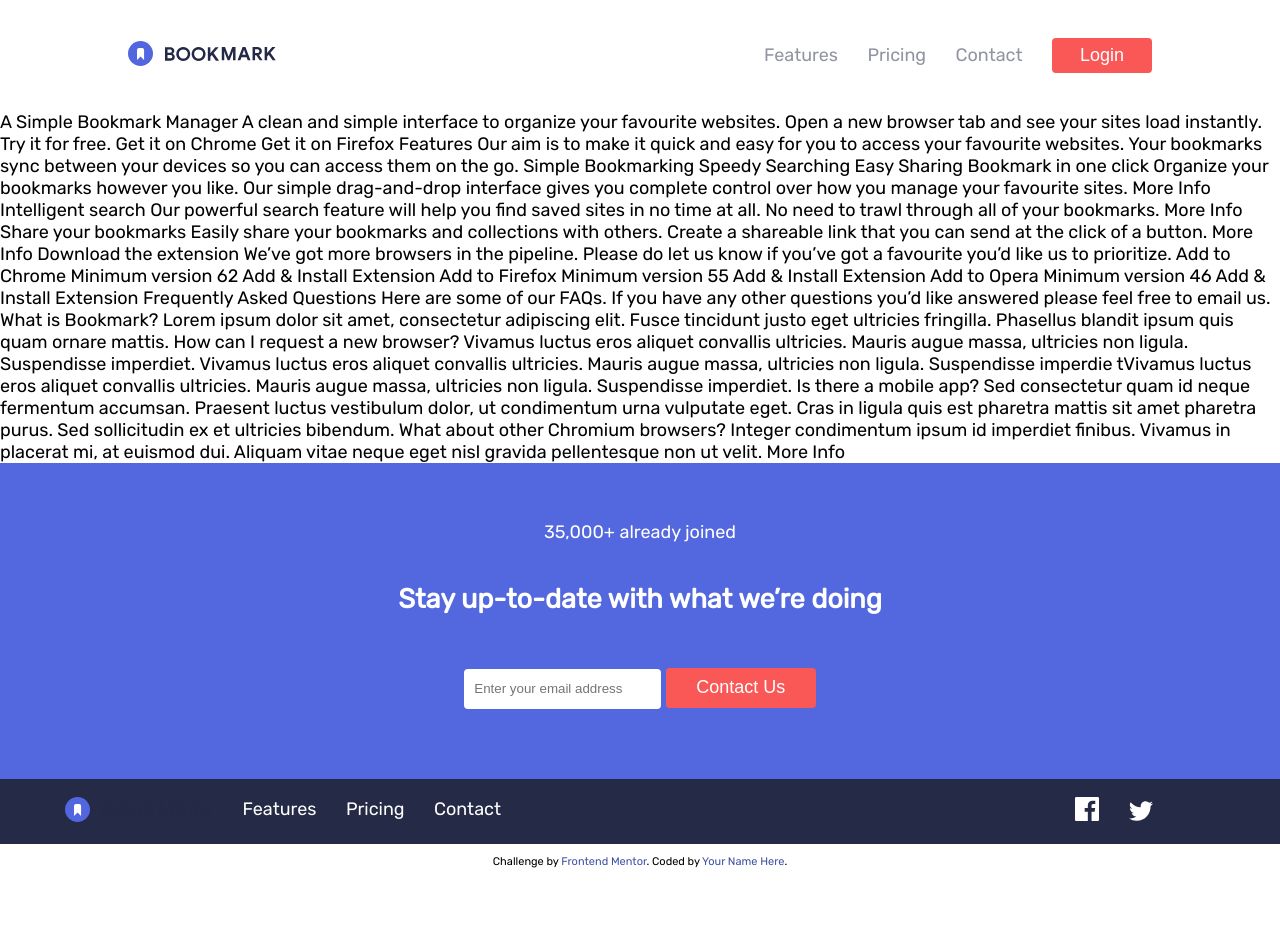
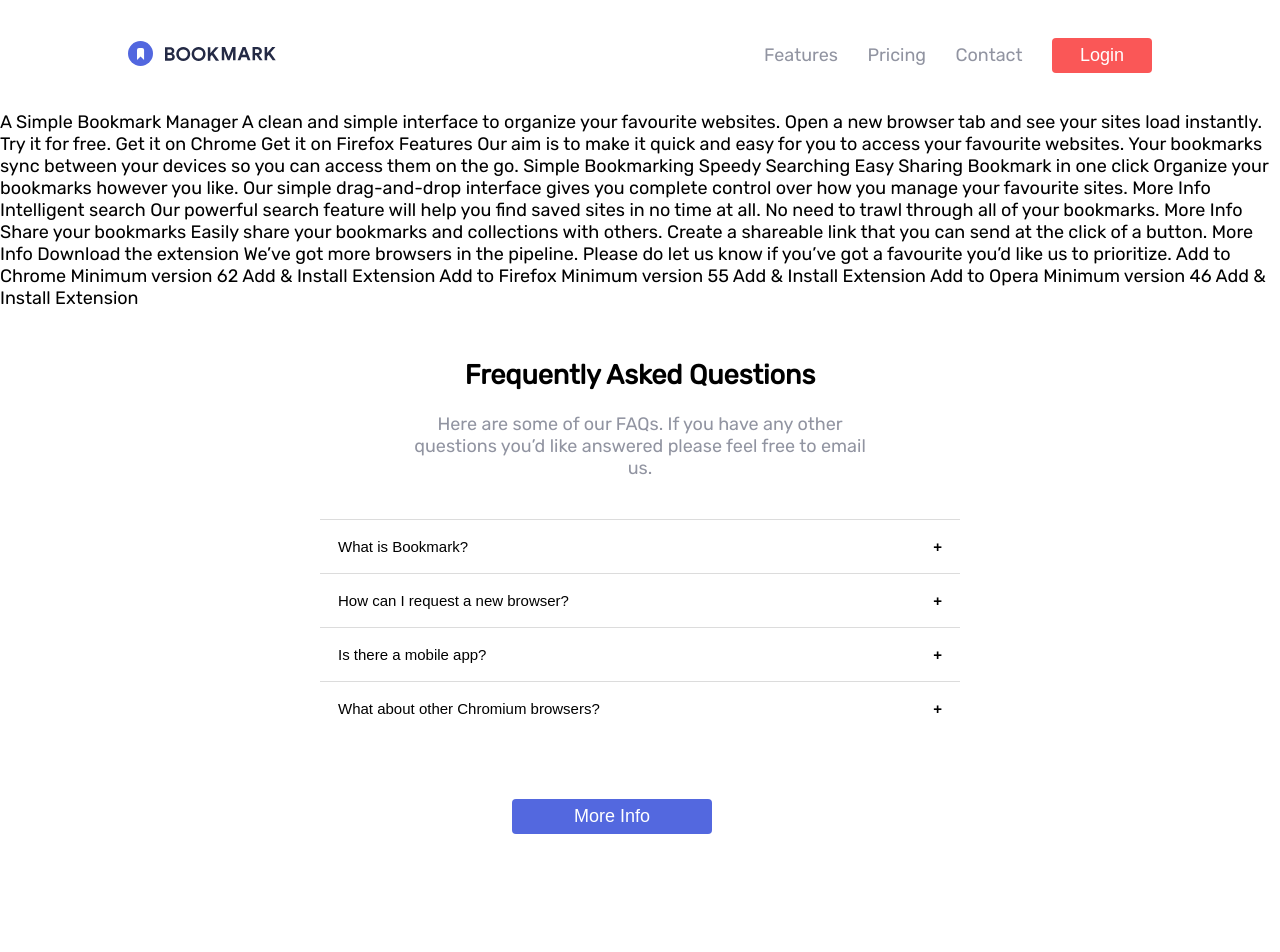
Before and after one commit to paulzay/bookmark, a plain HTML site: page index.html in a window 1280 px wide. Shown: the top 952 px of the page. Before the commit the page ends 879 px from the top, so only its background shows below. Drawn offline with Linux system fonts and the light colour scheme.

Commit message:
finish working on FAQ

```diff
--- a/css/index.css
+++ b/css/index.css
@@ -88,3 +88,70 @@ form input[type=text]{
   border: none;
   padding: 10px;
 }
+.faq{
+  background-color: white;
+  width: 100%;
+  height: 100vh;
+  display: flex;
+  flex-direction: column;
+  align-items: center;
+  padding: 30px auto;
+}
+.faq h1{
+  margin-top: 50px;
+}
+.faq p{
+  margin: 0 400px;
+  text-align: center;
+  padding-bottom: 20px;
+  color: hsl(229, 8%, 60%);
+}
+.questions{
+  margin-top: 20px;
+}
+
+.collapsible {
+  background-color: #fff;
+  color: black;
+  font-weight: 500;
+  cursor: pointer;
+  padding: 18px;
+  width: 50%;
+  border: none;
+  text-align: left;
+  outline: none;
+  font-size: 15px;
+  margin-left: 25%;
+  border-top: 1px solid gainsboro;
+}
+
+.active, .collapsible:hover {
+  background-color: rgb(241, 234, 234);
+}
+
+.collapsible:after {
+  content: '\002B';
+  color: black;
+  font-weight: bold;
+  float: right;
+  margin-left: 5px;
+}
+
+.active:after {
+  content: "\2212";
+}
+
+.content {
+  padding: 0 18px;
+  max-height: 0;
+  overflow: hidden;
+  transition: max-height 0.2s ease-out;
+  background-color: #fff;
+}
+
+.info{
+  margin-left: 40%;
+  margin-top: 5%;
+  background-color: hsl(231, 69%, 60%);
+  width: 200px;
+}
--- a/index.html
+++ b/index.html
@@ -83,44 +83,39 @@
   Add to Opera
   Minimum version 46
   Add & Install Extension
+<section class="faq">
+  <h1>Frequently Asked Questions</h1>
+  <p>Here are some of our FAQs. If you have any other questions you’d like
+    answered please feel free to email us.</p>
 
-  Frequently Asked Questions
-
-  Here are some of our FAQs. If you have any other questions you’d like
-  answered please feel free to email us.
-
-  <!-- Question 1 -->
-  What is Bookmark?
-
-  <!-- Answer 1 -->
-  Lorem ipsum dolor sit amet, consectetur adipiscing elit. Fusce tincidunt
-  justo eget ultricies fringilla. Phasellus blandit ipsum quis quam ornare mattis.
-
-  <!-- Question 2 -->
-  How can I request a new browser?
-
-  <!-- Answer 2 -->
-  Vivamus luctus eros aliquet convallis ultricies. Mauris augue massa, ultricies non ligula.
-  Suspendisse imperdiet. Vivamus luctus eros aliquet convallis ultricies. Mauris augue massa,
-  ultricies non ligula. Suspendisse imperdie tVivamus luctus eros aliquet convallis ultricies.
-  Mauris augue massa, ultricies non ligula. Suspendisse imperdiet.
-
-  <!-- Question 3 -->
-  Is there a mobile app?
-
-  <!-- Answer 3 -->
-  Sed consectetur quam id neque fermentum accumsan. Praesent luctus vestibulum dolor, ut condimentum
-  urna vulputate eget. Cras in ligula quis est pharetra mattis sit amet pharetra purus. Sed
-  sollicitudin ex et ultricies bibendum.
-
-  <!-- Question 4 -->
-  What about other Chromium browsers?
-
-  <!-- Answer 4 -->
-  Integer condimentum ipsum id imperdiet finibus. Vivamus in placerat mi, at euismod dui. Aliquam
-  vitae neque eget nisl gravida pellentesque non ut velit.
-
-  More Info
+<div class="questions">
+  <button type="button" class="collapsible">What is Bookmark?</button>
+  <div class="content">
+    <p>Lorem ipsum dolor sit amet, consectetur adipiscing elit. Fusce tincidunt
+      justo eget ultricies fringilla. Phasellus blandit ipsum quis quam ornare mattis.
+    </p>
+  </div>
+  <button type="button" class="collapsible">How can I request a new browser?</button>
+  <div class="content">
+    <p>  Vivamus luctus eros aliquet convallis ultricies. Mauris augue massa, ultricies non ligula.
+      Suspendisse imperdiet. Vivamus luctus eros aliquet convallis ultricies. Mauris augue massa,
+      ultricies non ligula. Suspendisse imperdie tVivamus luctus eros aliquet convallis ultricies.
+      Mauris augue massa, ultricies non ligula. Suspendisse imperdiet.</p>
+  </div>
+  <button type="button" class="collapsible">Is there a mobile app?</button>
+  <div class="content">
+    <p>  Sed consectetur quam id neque fermentum accumsan. Praesent luctus vestibulum dolor, ut condimentum
+      urna vulputate eget. Cras in ligula quis est pharetra mattis sit amet pharetra purus. Sed
+      sollicitudin ex et ultricies bibendum.</p>
+  </div>
+  <button type="button" class="collapsible">What about other Chromium browsers?</button>
+  <div class="content">
+    <p>Integer condimentum ipsum id imperdiet finibus. Vivamus in placerat mi, at euismod dui. Aliquam
+      vitae neque eget nisl gravida pellentesque non ut velit.</p>
+  </div>
+  <button class="btn info">More Info</button>
+</div>
+</section>
 <section class="call-action">
   <div class="c-a">
     <p>35,000+ already joined</p>
@@ -149,7 +144,23 @@
   </footer>
   <p class="attribution">
     Challenge by <a href="https://www.frontendmentor.io?ref=challenge" target="_blank">Frontend Mentor</a>.
-    Coded by <a href="#">Your Name Here</a>.
+    Coded by <a href="#">Paul Ogolla</a>.
   </p>
+  <script>
+    var coll = document.getElementsByClassName("collapsible");
+    var i;
+
+    for (i = 0; i < coll.length; i++) {
+      coll[i].addEventListener("click", function() {
+        this.classList.toggle("active");
+        var content = this.nextElementSibling;
+        if (content.style.maxHeight){
+          content.style.maxHeight = null;
+        } else {
+          content.style.maxHeight = content.scrollHeight + "px";
+        }
+      });
+    }
+    </script>
 </body>
 </html>
```
